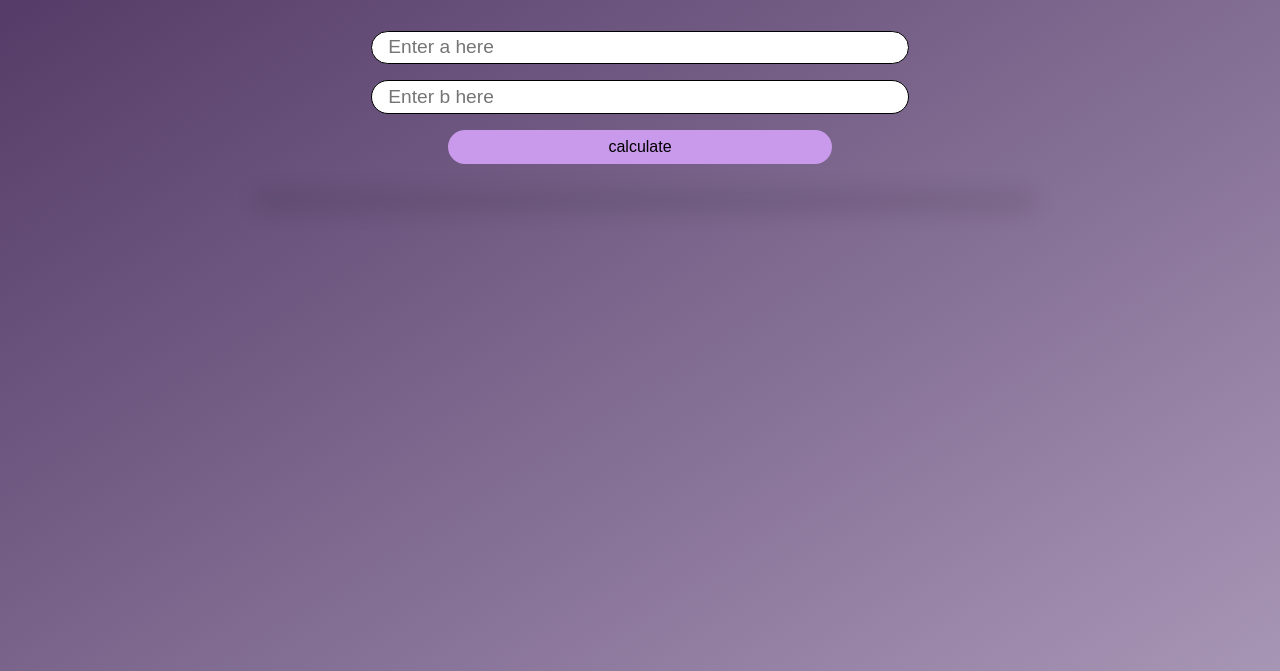
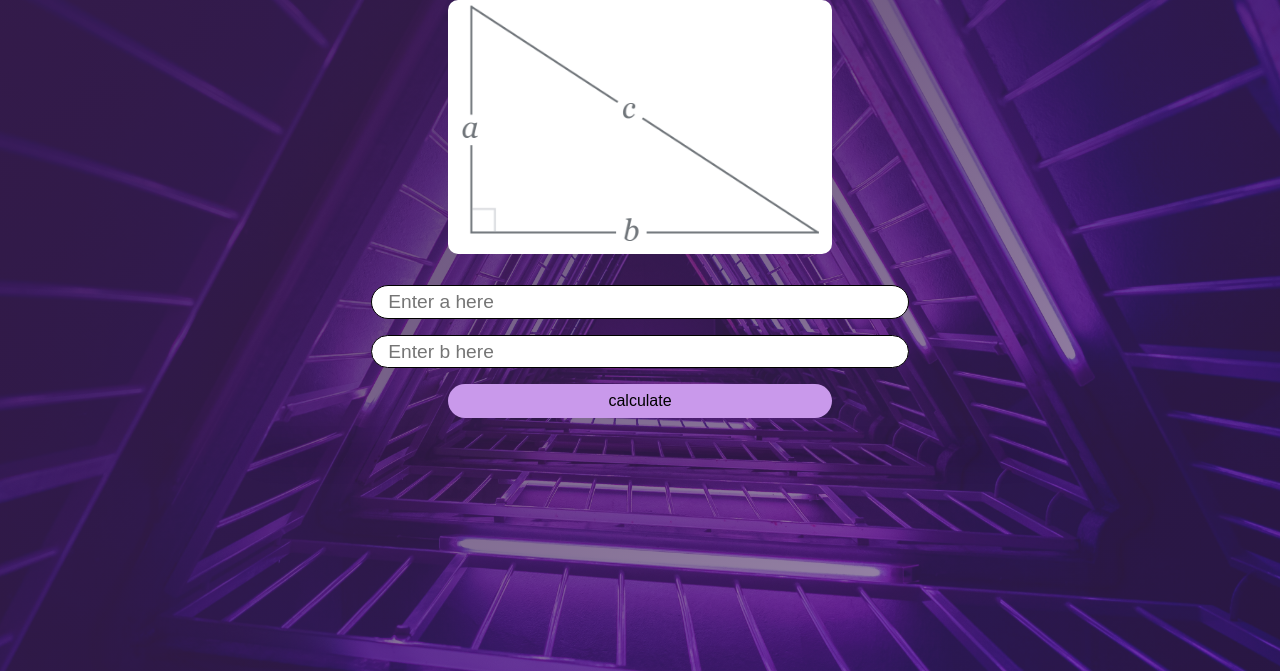
Before and after one commit to abhisekgupta001/Fun_With_Triangles, a plain HTML site: page hypotenuse.html in a window 1280 px wide. Shown: the part 129-800 px from the top of the page. Drawn offline with Linux system fonts and the light colour scheme.

Commit message:
changed path

```diff
--- a/hypotenuse.html
+++ b/hypotenuse.html
@@ -21,7 +21,7 @@
     </nav>
     <div class="container">
       <h1>Calculate Hypotenuse</h1>
-      <img src="/images/hypotenuse.png" alt="" id="hypotenuse" />
+      <img src="/hypotenuse.png" alt="" id="hypotenuse" />
       <form>
         <div class="input-container">
           <input
--- a/style.css
+++ b/style.css
@@ -8,7 +8,7 @@
 body{
     font-family: "Poppins", sans-serif;
     min-height: 100vh;
-    background:linear-gradient(147deg, rgba(58, 30, 80,0.9), rgba(81, 45, 109,0.5)), url("/images/bg.jpg");
+    background:linear-gradient(147deg, rgba(58, 30, 80,0.9), rgba(81, 45, 109,0.5)), url("/bg.jpg");
     background-repeat: no-repeat;
     background-size: cover;
     background-position: center;
```
